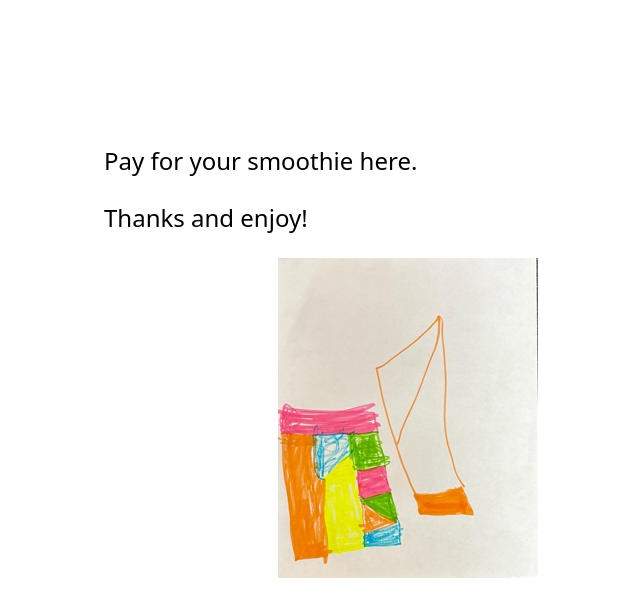
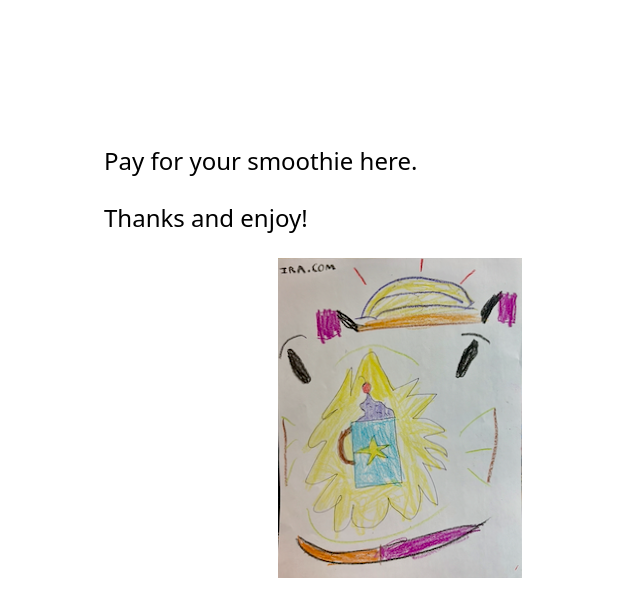
Before and after one commit to lrcg/qr-fun, a plain HTML site: page index.html in a window 1280 px wide. Shown: the whole page, without its empty margins (232-872 px from the left). Drawn offline with Linux system fonts and the light colour scheme.

Commit message:
Update index.html

```diff
--- a/index.html
+++ b/index.html
@@ -9,7 +9,7 @@
     <p>Thanks and enjoy!</p>
 
     <div style="margin: 0 auto !important; width: 260px; /* display: block; */">
-        <img src="IMG_8685 Small.png">
+        <img src="IMG_8687.png">
     </div>
 </body>
 </html>
```
